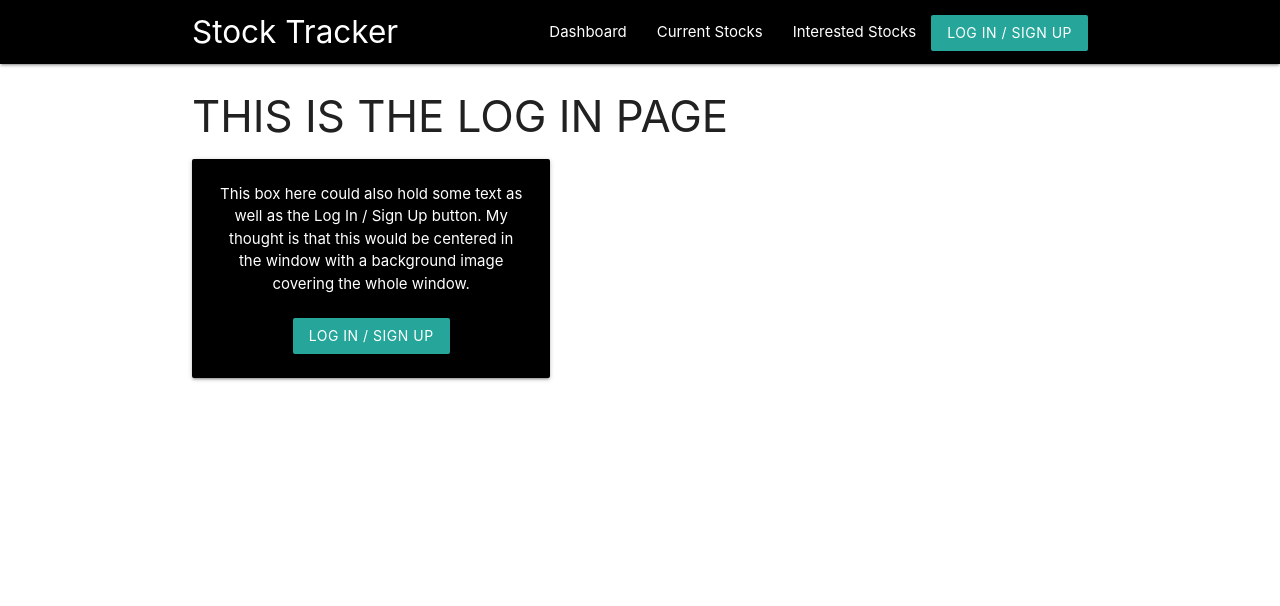
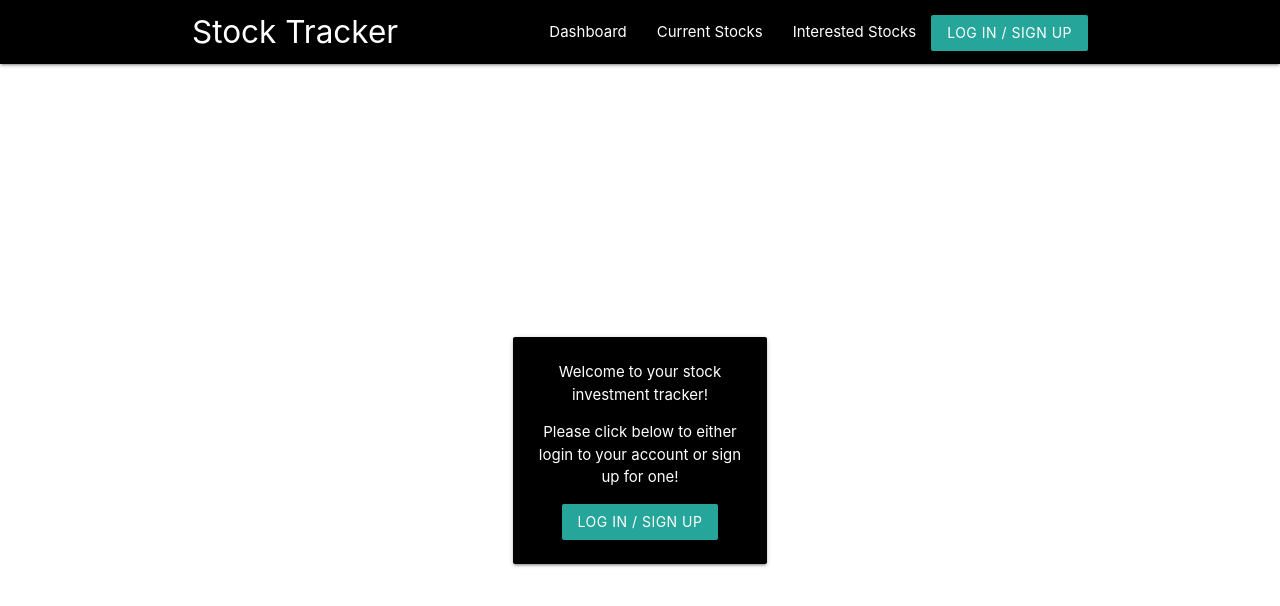
Before and after one commit to ryanrotman/stock-tracker-app, a React (Create React App) app in the folder client/: page / in a window 1280 px wide. Shown: the top 606 px of the page. Built offline with nearby package versions, Linux system fonts and the light colour scheme; no server answers.

Commit message:
#10 built functionality for login card to be centered on page

```diff
--- a/client/src/components/LoginCard/index.css
+++ b/client/src/components/LoginCard/index.css
@@ -1,6 +1,14 @@
-.card-panel {
+/* .card-panel {
     display: block;
     margin-left: auto;
     margin-right: auto;
     width: 40%;
+} */
+
+.login-container {
+    height: 100vh;
 }
+
+/* .login-container .row {
+    margin: 0 auto;
+} */
--- a/client/src/components/LoginCard/index.js
+++ b/client/src/components/LoginCard/index.js
@@ -4,17 +4,21 @@ import AuthenticationBtn from "../AuthenticationBtn";
 function LoginCard() {
     return (
         // TODO: might need to add back commented out row and col lines for proper mobile responsiveness
-        // <div className="row">
-            // <div className="col s12 m5">
+        <div className="row">
+            <div className="col s6 offset-s3 valign">
             <div className="card-panel black center-align">
-                <span className="white-text">This box here could also hold some text as well as the Log In / Sign Up button. My thought is that this would be centered in the window with a background image covering the whole window.
+                <span className="white-text">
+                    Welcome to your stock investment tracker!
+                    {/* <p>Here you can keep track of stocks you are currently invested in as well as any that you are interested in.</p> */}
+                    <p>Please click below to either login to your account or sign up for one!</p>
                 </span>
+                {/* <br />
+                <br /> */}
+                <AuthenticationBtn />
                 <br />
-                <br />
-                <AuthenticationBtn />
             </div>
-            // </div>
-        // </div>
+            </div>
+        </div>
     )
 }
 
--- a/client/src/pages/Login.js
+++ b/client/src/pages/Login.js
@@ -2,8 +2,7 @@ import LoginCard from "../components/LoginCard";
 
 function Login() {
     return (
-        <div className="container">
-            <h3>THIS IS THE LOG IN PAGE</h3>
+        <div className="container login-container valign-wrapper">
             <LoginCard />
         </div>
     )
```
